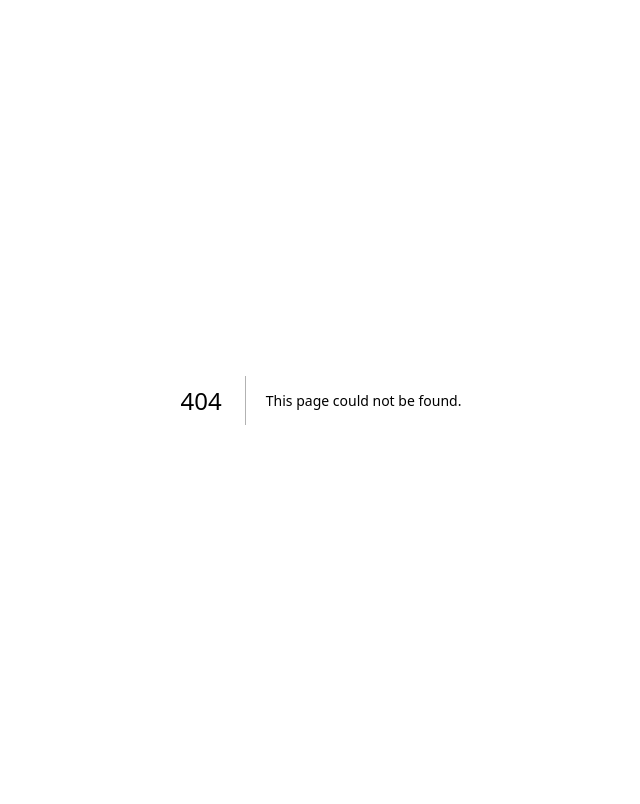
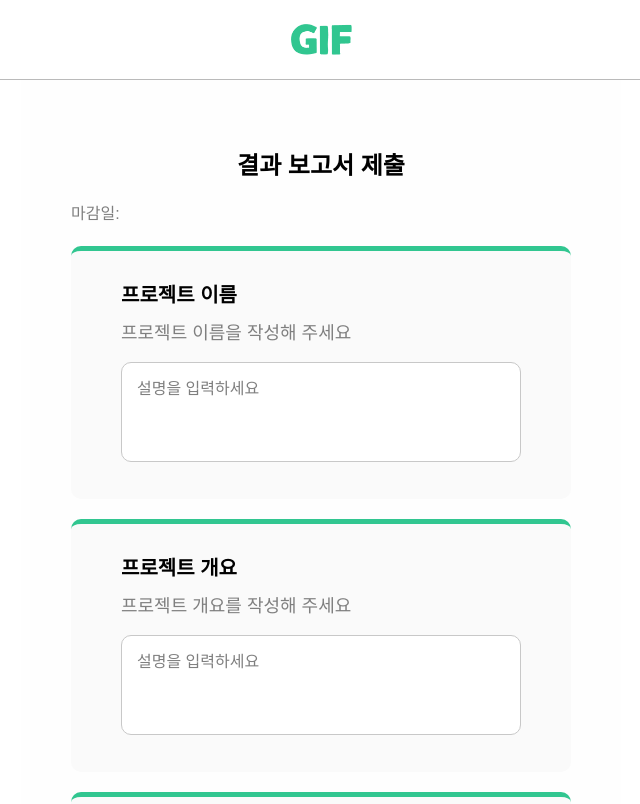
Before and after one commit to VOID-GSM/GIF_Client, a Next.js app: page /form in a window 1280 px wide. Before the commit this address had no page. Shown: the top 804 px of the page, without its empty margins (319-959 px from the left). Built offline with nearby package versions, Linux system fonts and the light colour scheme.

Commit message:
feat: form 페이지

```diff
--- /dev/null
+++ b/src/app/form/layout.tsx
@@ -0,0 +1,12 @@
+import Header from '@/widget/header/ui';
+
+export default function FormLayout({ children }: { children: React.ReactNode }) {
+  return (
+    <>
+      <Header />
+      <main>
+        {children}
+      </main>
+    </>
+  );
+}
--- /dev/null
+++ b/src/app/form/page.tsx
@@ -0,0 +1,5 @@
+import FormView from '@/view/form/ui/FormView';
+
+export default function Form() {
+  return <FormView />;
+}
```
